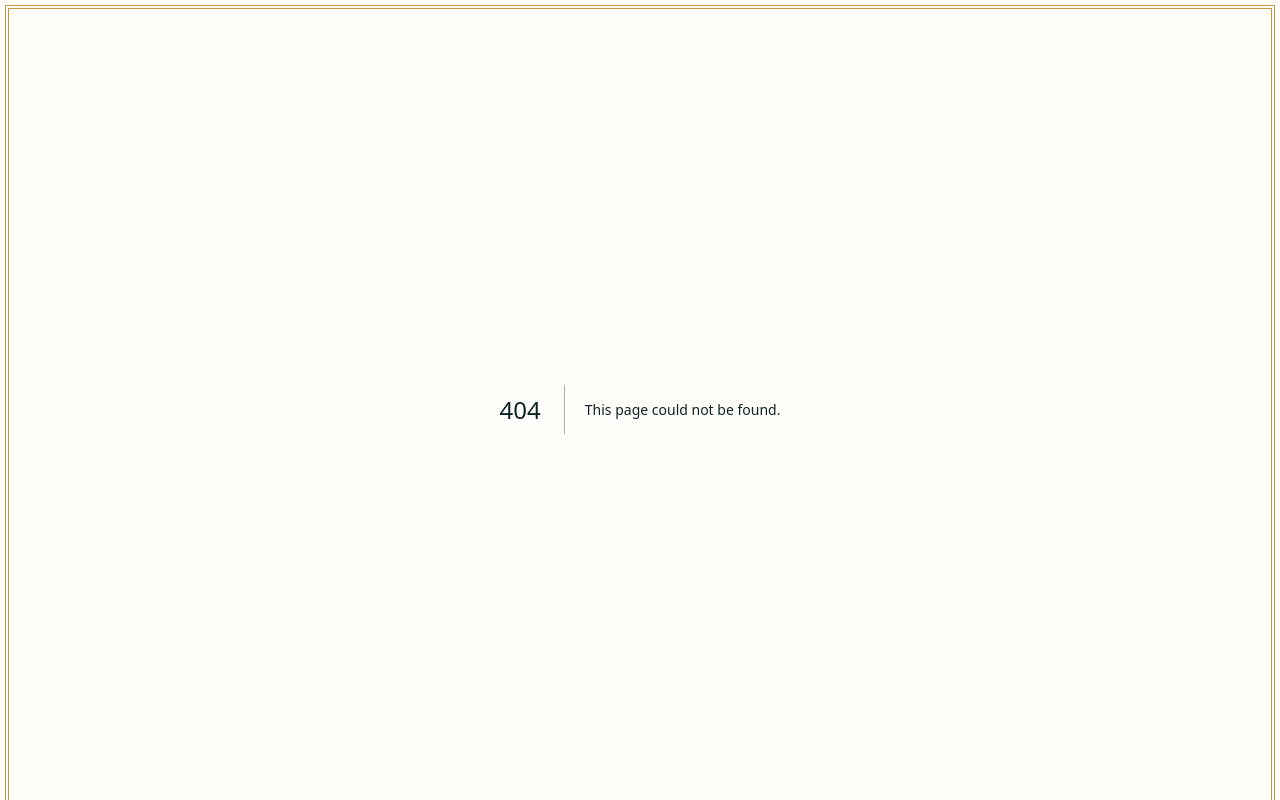
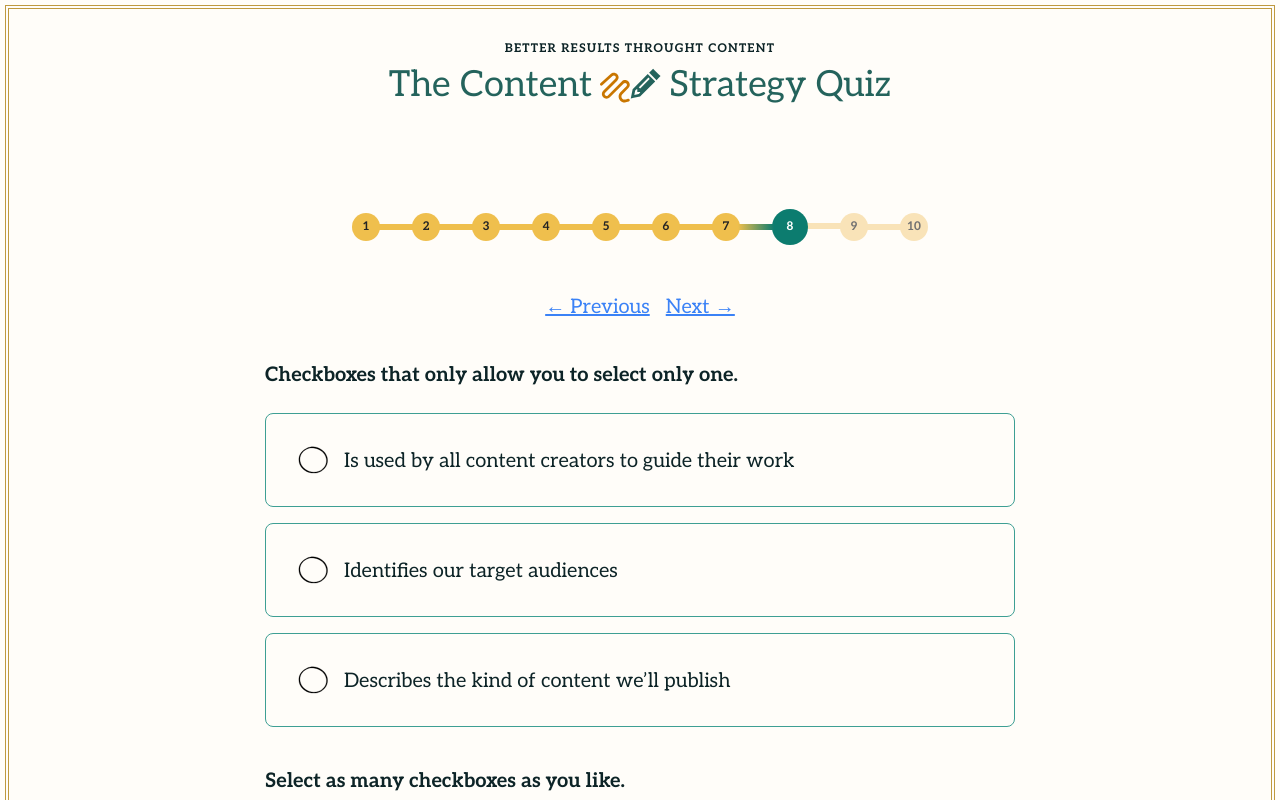
Before and after one commit to fourkitchens/content-maturity-quiz, a Next.js app: page /1 in a window 1280 px wide. Before the commit this address had no page. Shown: the top 800 px of the page. Built offline with nearby package versions, Linux system fonts and the light colour scheme.

Commit message:
progress tracker

```diff
--- a/src/app/four/page.js
+++ b/src/app/1/page.js
@@ -8,22 +8,34 @@ import q from '@/data/questions.json';
 import Typography from '@/components/Typography';
 import ProgressTracker from '@/components/ProgressTracker';
 
-export default function Four() {
+export default function One() {
   return (
     <Layout>
       <div>
         <div className="prose lg:max-w-[750px] mx-auto">
-          <ProgressTracker count={10} currentID={2} />
+          <ProgressTracker currentID={7} />
           <ul className="flex flex-row gap-4 mx-auto my-10 p-0 justify-center">
             <li>
-              <Link href="/three" className="text-blue-500 underline">
+              <Link href="/" className="text-blue-500 underline">
                 ← Previous
+              </Link>
+            </li>
+            <li>
+              <Link href="/2" className="text-blue-500 underline">
+                Next →
               </Link>
             </li>
           </ul>
           <Typography tag="h3" className="mt-10 mb-6">
-            Page 3
+            Checkboxes that only allow you to select only one.
           </Typography>
+
+          <CheckboxList data={q.questions[0][0]} />
+
+          <Typography tag="h3" className="mt-10 mb-6">
+            Select as many checkboxes as you like.
+          </Typography>
+          <CheckboxList data={q.questions[0][1]} />
         </div>
       </div>
     </Layout>
--- a/src/app/three/page.js
+++ b/src/app/2/page.js
@@ -8,7 +8,7 @@ import q from '@/data/questions.json';
 import Typography from '@/components/Typography';
 import ProgressTracker from '@/components/ProgressTracker';
 
-export default function Three() {
+export default function Two() {
   return (
     <Layout>
       <div>
@@ -16,12 +16,12 @@ export default function Three() {
           <ProgressTracker count={10} currentID={1} />
           <ul className="flex flex-row gap-4 mx-auto my-10 p-0 justify-center">
             <li>
-              <Link href="/two" className="text-blue-500 underline">
+              <Link href="/1" className="text-blue-500 underline">
                 ← Previous
               </Link>
             </li>
             <li>
-              <Link href="/four" className="text-blue-500 underline">
+              <Link href="/3" className="text-blue-500 underline">
                 Next →
               </Link>
             </li>
--- a/src/app/two/page.js
+++ b/src/app/3/page.js
@@ -8,34 +8,22 @@ import q from '@/data/questions.json';
 import Typography from '@/components/Typography';
 import ProgressTracker from '@/components/ProgressTracker';
 
-export default function Two() {
+export default function Three() {
   return (
     <Layout>
       <div>
         <div className="prose lg:max-w-[750px] mx-auto">
-          <ProgressTracker count={10} currentID={7} />
+          <ProgressTracker count={10} currentID={2} />
           <ul className="flex flex-row gap-4 mx-auto my-10 p-0 justify-center">
             <li>
-              <Link href="/" className="text-blue-500 underline">
+              <Link href="/2" className="text-blue-500 underline">
                 ← Previous
-              </Link>
-            </li>
-            <li>
-              <Link href="/three" className="text-blue-500 underline">
-                Next →
               </Link>
             </li>
           </ul>
           <Typography tag="h3" className="mt-10 mb-6">
-            Checkboxes that only allow you to select only one.
+            Page 3
           </Typography>
-
-          <CheckboxList data={q.questions[0][0]} />
-
-          <Typography tag="h3" className="mt-10 mb-6">
-            Select as many checkboxes as you like.
-          </Typography>
-          <CheckboxList data={q.questions[0][1]} />
         </div>
       </div>
     </Layout>
--- a/src/app/page.js
+++ b/src/app/page.js
@@ -79,7 +79,7 @@ export default function Home() {
               alt=""
               className="hidden lg:block relative top-8 -left-9"
             />
-            <ButtonTakeQuiz url="/two" className="lg:relative lg:-left-12">
+            <ButtonTakeQuiz url="/1" className="lg:relative lg:-left-12">
               Take the quiz
             </ButtonTakeQuiz>
           </div>
@@ -156,7 +156,7 @@ export default function Home() {
             evaluate your responses and identify opportunities for improvement,
             enabling you to level up your organizational content strategy.
           </p>
-          <ButtonTakeQuiz url="/two">Take the quiz</ButtonTakeQuiz>
+          <ButtonTakeQuiz url="/1">Take the quiz</ButtonTakeQuiz>
           <Image
             src={decorationImage}
             alt=""
--- a/src/components/Layout.js
+++ b/src/components/Layout.js
@@ -39,10 +39,10 @@ export default function Layout({ children }) {
         ref={wrapper}
       >
         <Link href="/" className="text-center block">
-          <p className="uppercase font-bold text-xs mb-1 sm:mb-2 tracking-widest">
+          <p className="uppercase font-bold text-xs mb-1 sm:mb-2 tracking-widest !cursor-hand">
             Better results throught content
           </p>
-          <h1 className="flex flex-row gap-1 sm:gap-2 max-w-max mx-auto items-center text-2xl sm:text-3xl md:text-4xl text-green font-medium">
+          <h1 className="flex flex-row gap-1 sm:gap-2 max-w-max mx-auto items-center text-2xl sm:text-3xl md:text-4xl text-green font-medium !cursor-hand">
             The Content
             <PencilIcon className="mx-auto max-w-[40px] sm:max-w-full" />
             Strategy Quiz
--- a/src/components/ProgressTracker.js
+++ b/src/components/ProgressTracker.js
@@ -1,9 +1,38 @@
 /* eslint import/no-unresolved: [2, { ignore: ['\\@'] }] */
 import classNames from 'classnames';
+import Link from 'next/link';
 import PropTypes from 'prop-types';
 
-const ProgressTracker = ({ count, currentID }) => {
-  const steps = [...Array(count)];
+const Marker = ({ currentID, i }) => (
+  <span
+    className={classNames(
+      'flex items-center justify-center',
+      'rounded-full aspect-square',
+      'text-xs font-semibold',
+      'relative -z-10',
+      {
+        'w-[28px] h-[28px] bg-yellow text-gray-400':
+          i !== currentID && i < currentID,
+      },
+      {
+        'w-[28px] h-[28px] bg-gold-500 text-gray': i !== currentID,
+      },
+      {
+        'w-[36px] h-[36px] bg-green-300 text-white': i === currentID,
+      }
+    )}
+  >
+    {i + 1}
+  </span>
+);
+
+Marker.propTypes = {
+  currentID: PropTypes.number.isRequired,
+  i: PropTypes.number.isRequired,
+};
+
+const ProgressTracker = ({ currentID }) => {
+  const steps = [...Array(10)];
 
   return (
     <div className="progress-tracker w-full overflow-x-auto py-2 mx-auto snap-x snap-mandatory">
@@ -34,21 +63,16 @@ const ProgressTracker = ({ count, currentID }) => {
               { ' after:content-none': i === steps.length - 1 }
             )}
           >
-            <span
-              className={classNames(
-                'flex items-center justify-center relative -z-10',
-                'rounded-full aspect-square',
-                'text-xs font-semibold',
-                {
-                  'w-[28px] h-[28px] bg-yellow text-gray-400':
-                    i !== currentID && i < currentID,
-                },
-                { 'w-[28px] h-[28px] bg-gold-500 text-gray': i !== currentID },
-                { 'w-[36px] h-[36px] bg-green-300 text-white': i === currentID }
-              )}
-            >
-              {i + 1}
-            </span>
+            {i < currentID ? (
+              <Link
+                href={i + 1 <= currentID ? `/${i + 1}` : ''}
+                className="relative"
+              >
+                <Marker i={i} currentID={currentID} />
+              </Link>
+            ) : (
+              <Marker i={i} currentID={currentID} />
+            )}
           </li>
         ))}
       </ul>
@@ -57,7 +81,6 @@ const ProgressTracker = ({ count, currentID }) => {
 };
 
 ProgressTracker.propTypes = {
-  count: PropTypes.number.isRequired,
   currentID: PropTypes.number.isRequired,
 };
 
```
